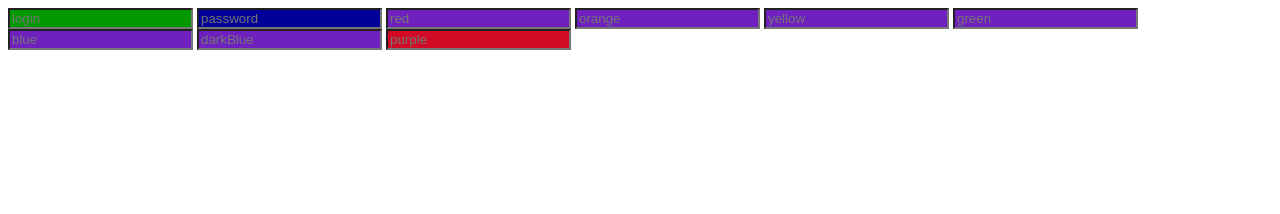
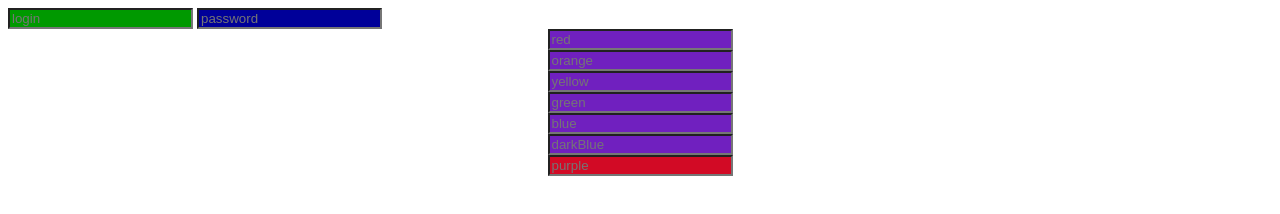
Before and after one commit to Sajletry/uchebka, a website: page src/index.html in a window 1280 px wide. Drawn offline with Linux system fonts and the light colour scheme.

Commit message:
блоки стоят по центру в столбик

```diff
--- a/src/index.html
+++ b/src/index.html
@@ -11,6 +11,7 @@
 <input id="login" placeholder="login" data-isgreen="true">
 <input id="password" placeholder="password" data-isgreen="false">
 
+<div class="box" >
 <input id = "red" placeholder="red"             data-isred1="true"  data-isorange1="false" data-isyellow1="false" data-isgreen1="false" data-isblue1="false" data-isdarkBlue1="false" data-ispurple1="false">
 <input id = "orange" placeholder="orange"       data-isred1="false" data-isorange1="true"  data-isyellow1="false" data-isgreen1="false" data-isblue1="false" data-isdarkBlue1="false" data-ispurple1="false">
 <input id = "yellow" placeholder="yellow"       data-isred1="false" data-isorange1="false" data-isyellow1="true" data-isgreen1="false"  data-isblue1="false" data-isdarkBlue1="false" data-ispurple1="false">
@@ -18,6 +19,6 @@
 <input id = "blue" placeholder="blue"           data-isred1="false" data-isorange1="false" data-isyellow1="false" data-isgreen1="false" data-isblue1="true"  data-isdarkBlue1="false" data-ispurple1="false">
 <input id = "darkBlue" placeholder="darkBlue"   data-isred1="false" data-isorange1="false" data-isyellow1="false" data-isgreen1="false" data-isblue1="false" data-isdarkBlue1="true"  data-ispurple1="false">
 <input id = "purple" placeholder="purple"       data-isred1="false" data-isorange1="false" data-isyellow1="false" data-isgreen1="false" data-isblue1="false" data-isdarkBlue1="false" data-ispurple1="true">
-
+</div>
 </body>
 </html>
--- a/src/styles/main.css
+++ b/src/styles/main.css
@@ -1,7 +1,7 @@
-p{    color:green;
-}
+/*p{    color:green;*/
+/*}*/
 
-#password, #login{
+#password, #login, #purple, #darkBlue,#blue,#green,#yellow,#orange,#red{
     color:#ffffff;
 }
 
@@ -12,33 +12,39 @@ p{    color:green;
 #password{
     background: #000099;
 }
+.box{
+    display: flex;
+    align-items: center;
+    justify-content: center;
+    flex-direction: column;
+}
 
 
 #red{
     background: red;
-    color: #751212;
+    //color: #751212;
 }
 #orange{
     background: orange;
-    color: #ee660b;
+   // color: #ee660b;
 }
 #yellow{
     background: #ffdf00;
-    color: #f3a406;
+    //color: #f3a406;
 }
 #green{
     background: forestgreen;
-    color: #41e341;
+   //color: #41e341;
 }
 #blue{
     background:cornflowerblue;
-    color: #0d2f9f;
+    //color: #0d2f9f;
 }
 #darkBlue{
     background: darkblue;
-    color: dodgerblue;
+    //color: dodgerblue;
 }
 #purple{
     background:purple;
-    color: mediumpurple;
+   // color: mediumpurple;
 }
```
